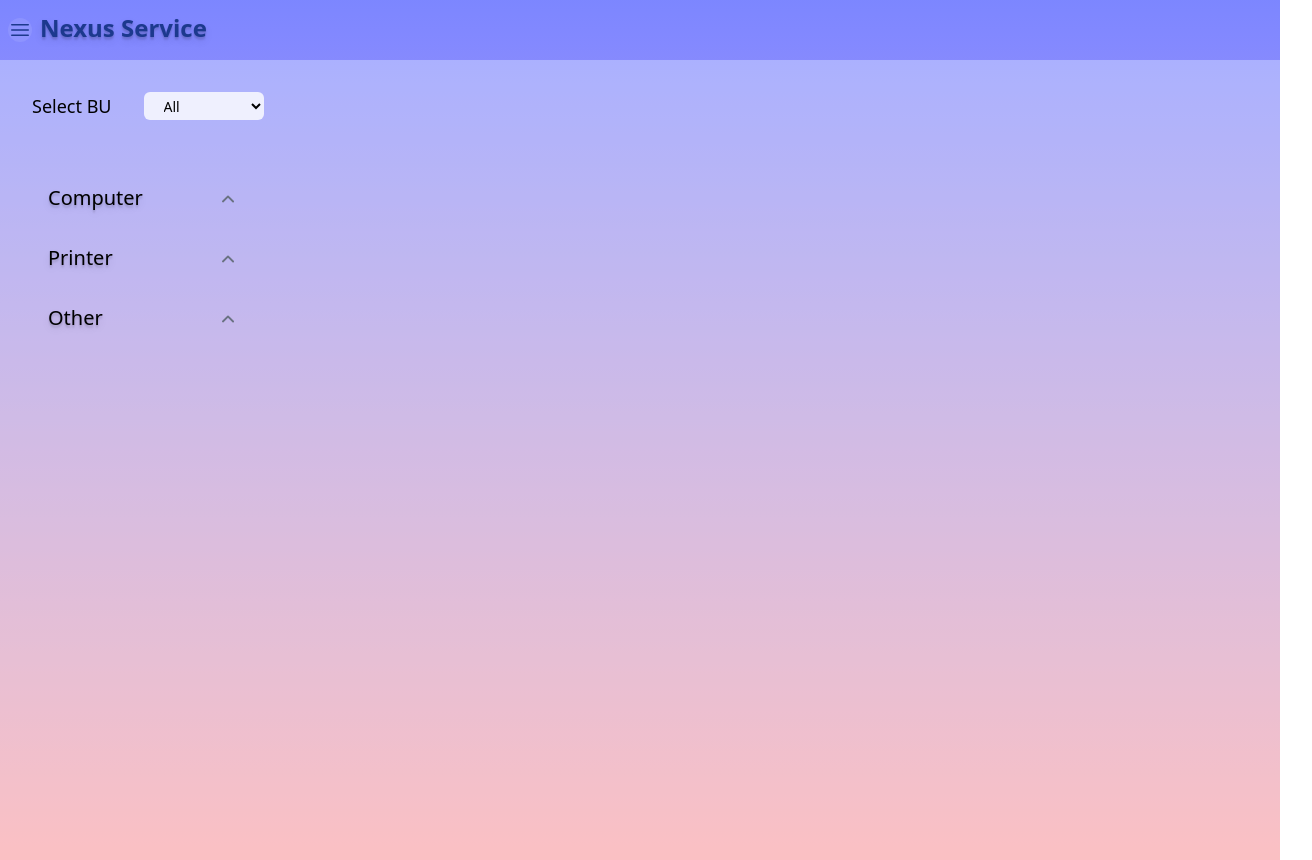
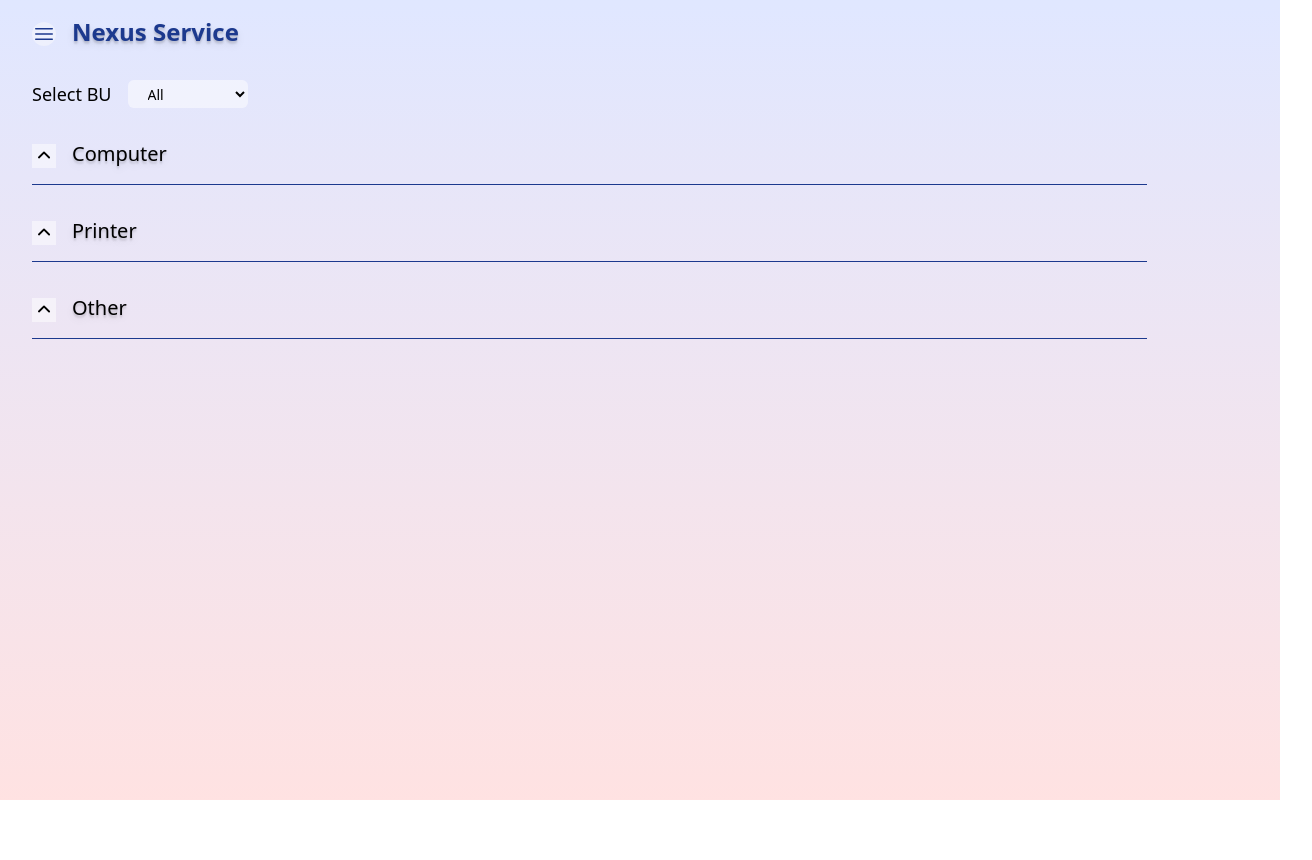
Before and after one commit to deskcodeFun/nexus-app, a Vue app: page / in a window 1280 px wide. Shown: the whole page, 1312 px wide, since content can reach past the window. After the commit the page ends 800 px from the top, so only its background shows below. Built offline with nearby package versions, Linux system fonts and the light colour scheme.

Commit message:
fix width to w-11/12 modified:   src/views/HomeView.vue   add condition if in function when open one section   each other section will close

```diff
--- a/src/App.vue
+++ b/src/App.vue
@@ -1,13 +1,7 @@
 <template>
-  <div class="bg-linear-180 from-indigo-400 to-red-300">
-    <!-- <div class="bg-linear-to-b from-indigo-500 via-green-400 to-red-400"> -->
-    <!-- <header class="w-auto px-2 py-1 sm:ml-6"> -->
-    <header class="w-auto mb-2 pt-1">
-      <TheTopbar />
-    </header>
-    <main class="min-h-screen mt-1 bg-sky-50/35" id="mainApp">
-      <RouterView />
-    </main>
+  <div class="min-h-screen min-w-11/12 px-8 bg-linear-180 from-indigo-100 to-red-100">
+    <TheTopbar />
+    <RouterView />
   </div>
 </template>
 
--- a/src/components/TheTopbar.vue
+++ b/src/components/TheTopbar.vue
@@ -7,19 +7,19 @@ const navOpen = ref(false)
 </script>
 
 <template>
-  <div class="py-2 px-2 rounded-md">
+  <div class="rounded-md">
     <div class="flex flex-row">
       <button @click="navOpen = !navOpen">
         <Bars3Icon
           :class="navOpen ? 'hidden' : ''"
-          class="h-6 w-6 mt-1 rounded-full bg-gray-50/10 text-blue-900"
+          class="h-6 w-6 mt-1 rounded-full bg-gray-50/50 text-blue-900"
         />
         <!-- <XMarkIcon
           :class="navOpen ? '' : 'hidden'"
           class="h-6 w-6 rounded-full bg-gray-50/25 text-red-900"
         /> -->
       </button>
-      <p class="ml-2 font-bold text-2xl text-blue-900 text-shadow-lg">Nexus Service</p>
+      <p class="font-bold text-2xl mx-4 my-4 w-fit text-blue-900 text-shadow-lg">Nexus Service</p>
     </div>
   </div>
   <Transition name="slide-fade">
--- a/src/components/users/UserCard.vue
+++ b/src/components/users/UserCard.vue
@@ -1,6 +1,6 @@
 <template>
   <div
-    class="w-[300px] flex flex-row flex-wrap bg-white/65 border-1 border-gray-400 rounded-xl shadow-xl px-2 py-4 m-2 hover:transition-y-1 hover:scale-105"
+    class="w-[300px] flex flex-row flex-wrap rounded-xl shadow-xl px-2 py-4 m-2 hover:transition-y-1 hover:scale-105"
   >
     <!-- show data -->
     <table
--- a/src/views/ComputerView.vue
+++ b/src/views/ComputerView.vue
@@ -1,8 +1,8 @@
 <template>
   <!-- <div v-if="computer.isLoading" class="text-green-600 text-2xl text-center">Loading...</div> -->
-  <div>
+  <div class="w-11/12 py-4">
     <ul
-      class="bg-sky-50/30 flex flex-col justify-center sm:flex-row sm:flex-nowrap sm:overflow-x-scroll sm:p-4 sm:justify-start"
+      class="flex flex-col pb-8 justify-center sm:justify-start sm:flex-row sm:flex-nowrap sm:overflow-x-auto"
     >
       <li v-for="(asset, index) in computerStore" :key="index">
         <ComputerCard :currentAsset="asset" />
--- a/src/views/HomeView.vue
+++ b/src/views/HomeView.vue
@@ -1,12 +1,10 @@
 <template>
-  <main class="w-full mx-2 sm:mx-8">
+  <main class="w-full">
     <!-- submenu filter dropdown select BU-->
-    <div class="flex flex-row py-8 gap-8">
+    <div class="flex flex-row pt-4 gap-4">
       <p class="text-lg">Select BU</p>
       <div class="flex flex-row">
-        <!-- <p>Filter by :</p> -->
-        <!-- <select class="px-8 py-1 w-fit border-1" @change="handleChange" v-model="officeFilter"> -->
-        <select class="text-sm rounded-md px-4 bg-white/80">
+        <select class="text-sm rounded-md px-4 bg-white/50">
           <!-- <option value="" disabled>Select BU</option> -->
           <option value="0">All</option>
           <option
@@ -21,16 +19,17 @@
     </div>
 
     <!--Show computer  -->
-    <div class="w-full my-8">
-      <div @click="toggleVisible" class="max-w-screen mx-4 sm:w-48 flex flex-row justify-between">
-        <p class="text-xl text-shadow-lg">Computer</p>
+    <div class="my-8 w-full">
+      <div @click="toggleVisible" class="sm:w-48 flex flex-row">
         <div v-if="visible">
-          <ChevronDownIcon class="h-6 w-6 mt-1 bg-white" />
+          <ChevronDownIcon class="h-6 w-6 mt-1 bg-white/50" />
         </div>
         <div v-else>
-          <ChevronUpIcon class="h-6 w-6 mt-1 text-gray-500" />
+          <ChevronUpIcon class="h-6 w-6 mt-1 bg-white/50" />
         </div>
+        <p class="text-xl text-shadow-lg pl-4">Computer</p>
       </div>
+      <div class="w-11/12 border-t border-blue-900 mt-4"></div>
       <div v-if="visible">
         <ComputerView />
       </div>
@@ -38,15 +37,16 @@
 
     <!--Show printer  -->
     <div class="w-full my-8">
-      <div @click="toggleVisible1" class="max-w-screen mx-4 sm:w-48 justify-between flex flex-row">
-        <p class="text-xl text-shadow-lg">Printer</p>
+      <div @click="toggleVisible1" class="max-w-screen flex flex-row">
         <div v-if="visible1">
-          <ChevronDownIcon class="h-6 w-6 mt-1 bg-white" />
+          <ChevronDownIcon class="h-6 w-6 mt-1 bg-white/50" />
         </div>
         <div v-else>
-          <ChevronUpIcon class="h-6 w-6 mt-1 text-gray-500" />
+          <ChevronUpIcon class="h-6 w-6 mt-1 bg-white/50" />
         </div>
+        <p class="text-xl text-shadow-lg pl-4">Printer</p>
       </div>
+      <div class="w-11/12 border-t border-blue-900 mt-4"></div>
       <div v-if="visible1">
         <PrinterView />
       </div>
@@ -54,15 +54,16 @@
 
     <!--Show other -->
     <div class="w-full my-8">
-      <div @click="toggleVisible2" class="max-w-screen mx-4 sm:w-48 justify-between flex flex-row">
-        <p class="text-xl text-shadow-lg">Other</p>
+      <div @click="toggleVisible2" class="max-w-screen flex flex-row">
         <div v-if="visible2">
-          <ChevronDownIcon class="h-6 w-6 mt-1 bg-white" />
+          <ChevronDownIcon class="h-6 w-6 mt-1 bg-white/50" />
         </div>
         <div v-else>
-          <ChevronUpIcon class="h-6 w-6 mt-1 text-gray-500" />
+          <ChevronUpIcon class="h-6 w-6 mt-1 bg-white/50" />
         </div>
+        <p class="text-xl text-shadow-lg pl-4">Other</p>
       </div>
+      <div class="w-11/12 border-t border-blue-900 mt-4"></div>
       <div v-if="visible2">
         <PrinterView />
       </div>
@@ -82,20 +83,29 @@ import { ChevronDownIcon, ChevronUpIcon } from '@heroicons/vue/20/solid'
 const officeStores = useOfficeStore()
 console.log(officeStores.offices)
 
+const visible = ref(false)
+const toggleVisible = () => {
+  visible.value = !visible.value
+  if (visible.value === true) {
+    visible1.value = false
+    visible2.value = false
+  }
+}
 const visible1 = ref(false)
 const toggleVisible1 = () => {
   visible1.value = !visible1.value
-  console.log(toggleVisible1)
-}
-const visible = ref(false)
-const toggleVisible = () => {
-  visible.value = !visible.value
-  console.log(toggleVisible)
+  if (visible1.value === true) {
+    visible.value = false
+    visible2.value = false
+  }
 }
 const visible2 = ref(false)
 const toggleVisible2 = () => {
   visible2.value = !visible2.value
-  console.log(toggleVisible2)
+  if (visible2.value === true) {
+    visible.value = false
+    visible1.value = false
+  }
 }
 </script>
 
--- a/src/views/PrinterView.vue
+++ b/src/views/PrinterView.vue
@@ -1,8 +1,8 @@
 <template>
   <!-- <div v-if="computer.isLoading" class="text-green-600 text-2xl text-center">Loading...</div> -->
-  <div>
+  <div class="w-11/12 py-4">
     <ul
-      class="bg-sky-50/30 flex flex-col sm:flex-row sm:flex-nowrap sm:overflow-x-scroll sm:p-4 justify-center sm:justify-start"
+      class="flex flex-col pb-8 justify-center sm:justify-start sm:flex-row sm:flex-nowrap sm:overflow-x-auto"
     >
       <li v-for="(asset, index) in printerStore" :key="index">
         <PrinterCard :currentAsset="asset" />
```
